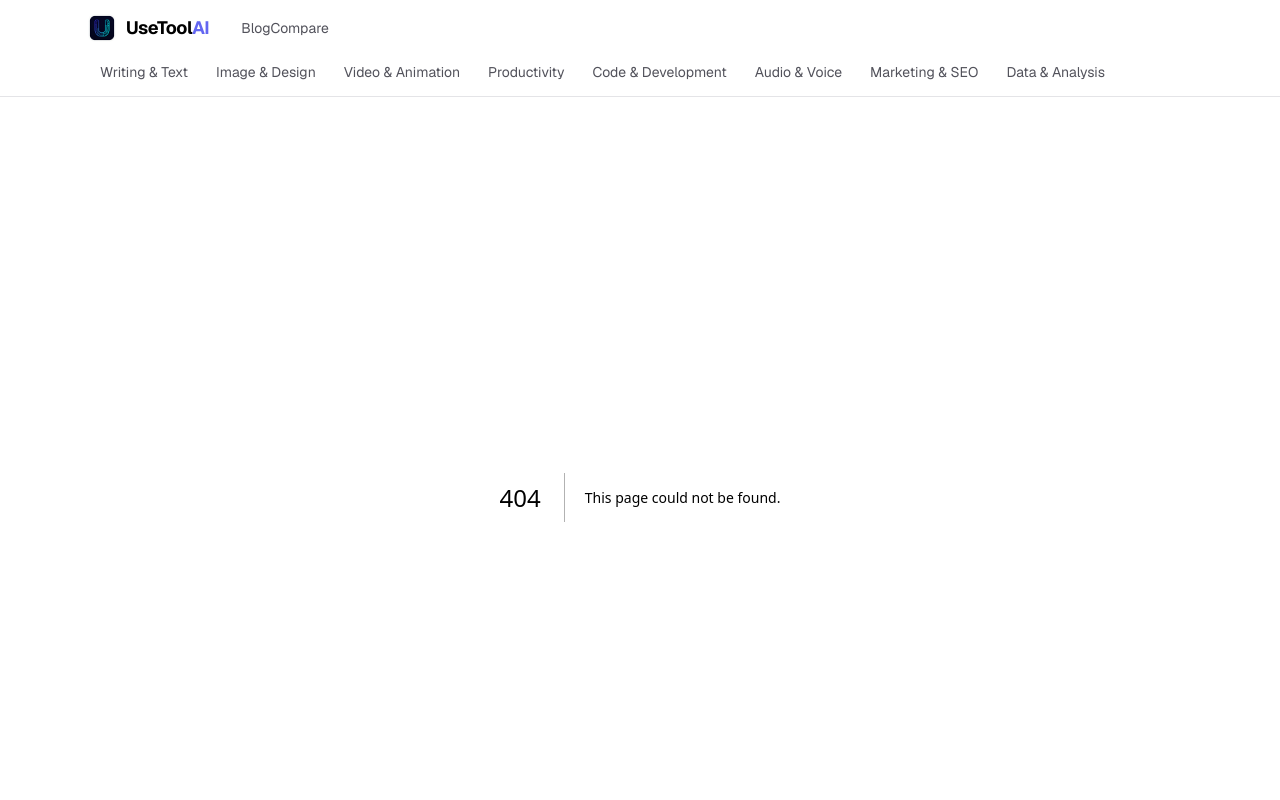
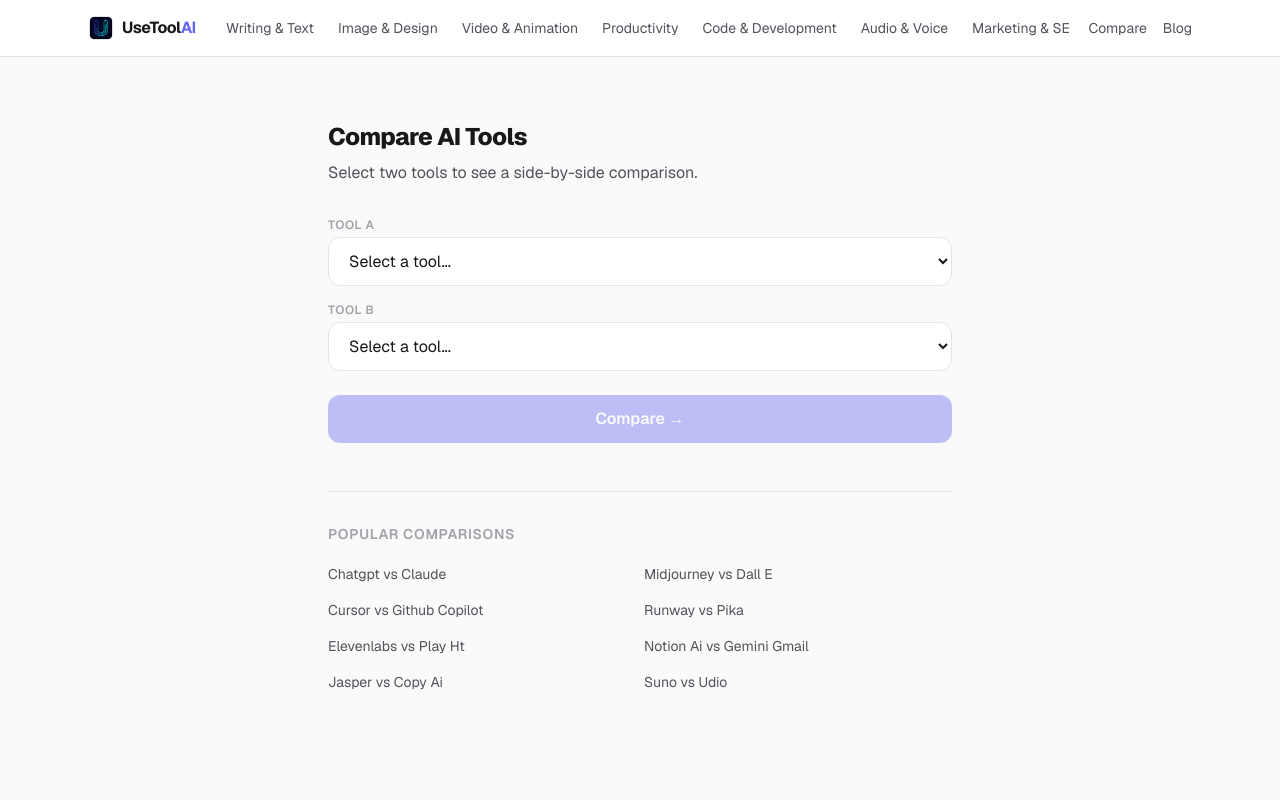
Before and after one commit to Max-jia/UseToolAi, a Next.js app: page /compare in a window 1280 px wide. Before the commit this address had no page. Shown: the top 800 px of the page. Built offline with nearby package versions, Linux system fonts and the light colour scheme.

Commit message:
Fix header layout: single row, add Compare index page with tool picker

```diff
--- /dev/null
+++ b/src/app/api/tools/route.ts
@@ -0,0 +1,9 @@
+import { getAllTools } from "@/lib/tools";
+
+export async function GET() {
+  const tools = getAllTools().map((t) => ({
+    slug: t.slug,
+    name: t.name,
+  }));
+  return Response.json(tools);
+}
--- /dev/null
+++ b/src/app/compare/page.tsx
@@ -0,0 +1,103 @@
+"use client";
+
+import { useState } from "react";
+import { useRouter } from "next/navigation";
+import Link from "next/link";
+import type { Tool } from "@/lib/tools";
+
+export default function ComparePage() {
+  const router = useRouter();
+  const [toolA, setToolA] = useState("");
+  const [toolB, setToolB] = useState("");
+  const [toolList, setToolList] = useState<Tool[]>([]);
+  const [loaded, setLoaded] = useState(false);
+
+  // Load tools lazily
+  const loadTools = async () => {
+    if (loaded) return;
+    const res = await fetch("/api/tools");
+    if (res.ok) {
+      const data = await res.json();
+      setToolList(data);
+      setLoaded(true);
+    }
+  };
+
+  const goCompare = () => {
+    if (toolA && toolB && toolA !== toolB) {
+      const slugs = [toolA, toolB].sort().join("-vs-");
+      router.push(`/compare/${slugs}`);
+    }
+  };
+
+  return (
+    <div className="max-w-2xl mx-auto px-6 py-16">
+      <h1 className="text-2xl font-extrabold tracking-tight mb-2">Compare AI Tools</h1>
+      <p className="text-[var(--color-text-muted)] mb-8">Select two tools to see a side-by-side comparison.</p>
+
+      <div className="space-y-4 mb-6">
+        <div>
+          <label className="text-xs font-semibold text-[var(--color-text-dim)] uppercase tracking-wider mb-1 block">Tool A</label>
+          <select
+            value={toolA}
+            onChange={(e) => setToolA(e.target.value)}
+            onFocus={loadTools}
+            className="w-full px-4 py-3 rounded-xl border border-[var(--color-border)] bg-white text-[var(--color-text)] focus:outline-none focus:border-[var(--color-primary)] cursor-pointer"
+          >
+            <option value="">Select a tool...</option>
+            {toolList.map((t) => (
+              <option key={t.slug} value={t.slug}>{t.name}</option>
+            ))}
+          </select>
+        </div>
+        <div>
+          <label className="text-xs font-semibold text-[var(--color-text-dim)] uppercase tracking-wider mb-1 block">Tool B</label>
+          <select
+            value={toolB}
+            onChange={(e) => setToolB(e.target.value)}
+            onFocus={loadTools}
+            className="w-full px-4 py-3 rounded-xl border border-[var(--color-border)] bg-white text-[var(--color-text)] focus:outline-none focus:border-[var(--color-primary)] cursor-pointer"
+          >
+            <option value="">Select a tool...</option>
+            {toolList.map((t) => (
+              <option key={t.slug} value={t.slug}>{t.name}</option>
+            ))}
+          </select>
+        </div>
+      </div>
+
+      <button
+        onClick={goCompare}
+        disabled={!toolA || !toolB || toolA === toolB}
+        className="w-full py-3 rounded-xl bg-[var(--color-primary)] text-white font-semibold hover:bg-[var(--color-primary-dark)] transition-colors disabled:opacity-40 disabled:cursor-not-allowed"
+      >
+        Compare →
+      </button>
+
+      <div className="mt-12 pt-8 border-t border-[var(--color-border)]">
+        <h2 className="text-sm font-semibold tracking-wider uppercase text-[var(--color-text-dim)] mb-4">Popular Comparisons</h2>
+        <div className="grid grid-cols-1 md:grid-cols-2 gap-2">
+          {[
+            ["chatgpt", "claude"],
+            ["midjourney", "dall-e"],
+            ["cursor", "github-copilot"],
+            ["runway", "pika"],
+            ["elevenlabs", "play-ht"],
+            ["notion-ai", "gemini-gmail"],
+            ["jasper", "copy-ai"],
+            ["suno", "udio"],
+          ].map(([a, b]) => (
+            <Link
+              key={`${a}-${b}`}
+              href={`/compare/${[a, b].sort().join("-vs-")}`}
+              className="text-sm text-[var(--color-text-muted)] hover:text-[var(--color-primary)] transition-colors py-1"
+            >
+              {a.replace(/-/g, " ").replace(/\b\w/g, (c) => c.toUpperCase())} vs{" "}
+              {b.replace(/-/g, " ").replace(/\b\w/g, (c) => c.toUpperCase())}
+            </Link>
+          ))}
+        </div>
+      </div>
+    </div>
+  );
+}
--- a/src/app/layout.tsx
+++ b/src/app/layout.tsx
@@ -31,38 +31,28 @@
         <script async src="https://pagead2.googlesyndication.com/pagead/js/adsbygoogle.js?client=ca-pub-7649257223930816" crossOrigin="anonymous"></script>
       </head>
       <body className="min-h-screen flex flex-col bg-[var(--color-bg)]">
-        {/* Header — logo + horizontal scrollable category menu like indiemakers.tools */}
+        {/* Header — single row: logo | categories | compare + blog */}
         <header className="bg-white border-b border-[var(--color-border)] sticky top-0 z-50">
-          <div className="max-w-6xl mx-auto">
-            {/* Top row: logo */}
-            <div className="px-6 h-14 flex items-center">
-              <Link href="/" className="flex items-center gap-2.5 mr-8 flex-shrink-0">
-                <img src="/logo-small.png" alt="UseToolAI" width={28} height={28} className="rounded-lg" />
-                <span className="font-bold text-lg tracking-tight">UseTool<span className="text-[var(--color-primary)]">AI</span></span>
-              </Link>
-              <Link href="/blog" className="text-sm text-[var(--color-text-muted)] hover:text-[var(--color-primary)] transition-colors flex-shrink-0">
-                Blog
-              </Link>
-              <Link href="/compare/chatgpt-vs-claude" className="text-sm text-[var(--color-text-muted)] hover:text-[var(--color-primary)] transition-colors flex-shrink-0">
-                Compare
-              </Link>
-            </div>
-            {/* Bottom row: scrollable category menu — like indiemakers.tools */}
-            <div className="px-6 pb-2 overflow-x-auto scrollbar-none">
-              <div className="flex gap-1 text-sm whitespace-nowrap min-w-max">
+          <div className="max-w-6xl mx-auto px-6 h-14 flex items-center gap-5">
+            <Link href="/" className="flex items-center gap-2 flex-shrink-0">
+              <img src="/logo-small.png" alt="UseToolAI" width={26} height={26} className="rounded-md" />
+              <span className="font-bold text-base tracking-tight hidden sm:inline">UseTool<span className="text-[var(--color-primary)]">AI</span></span>
+            </Link>
+            <div className="flex-1 overflow-x-auto scrollbar-none">
+              <div className="flex gap-1 text-sm whitespace-nowrap">
                 {categories.map((cat) => {
                   const slug = cat.toLowerCase().replace(/\s+/g, "-").replace(/&/g, "and");
                   return (
-                    <Link
-                      key={cat}
-                      href={`/categories/${slug}`}
-                      className="px-3 py-1.5 rounded-md text-[var(--color-text-muted)] hover:text-[var(--color-primary)] hover:bg-[var(--color-surface)] transition-colors"
-                    >
+                    <Link key={cat} href={`/categories/${slug}`} className="px-2.5 py-1 rounded-md text-[var(--color-text-muted)] hover:text-[var(--color-primary)] hover:bg-[var(--color-surface)] transition-colors">
                       {cat}
                     </Link>
                   );
                 })}
               </div>
+            </div>
+            <div className="flex items-center gap-4 flex-shrink-0 text-sm">
+              <Link href="/compare" className="text-[var(--color-text-muted)] hover:text-[var(--color-primary)] transition-colors">Compare</Link>
+              <Link href="/blog" className="text-[var(--color-text-muted)] hover:text-[var(--color-primary)] transition-colors">Blog</Link>
             </div>
           </div>
         </header>
```
